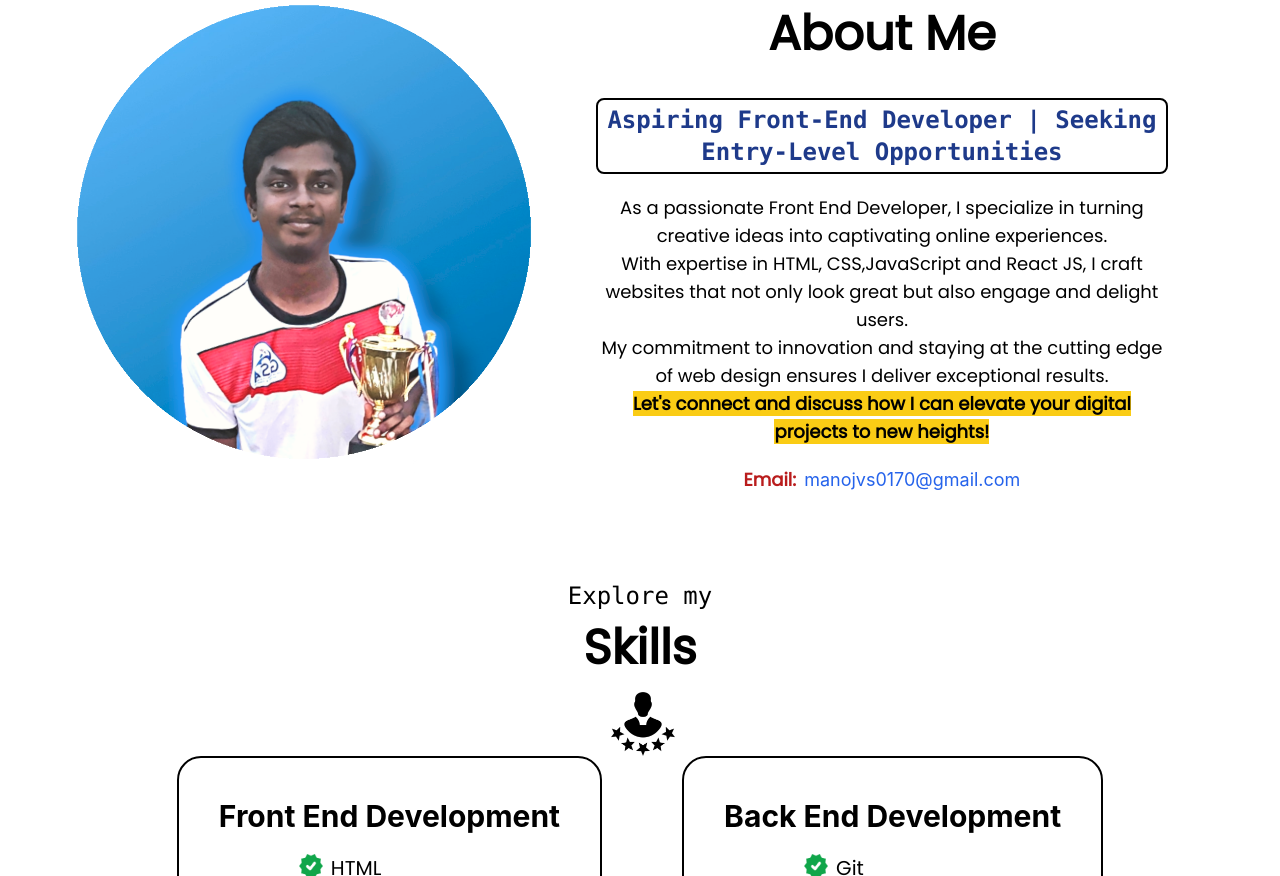
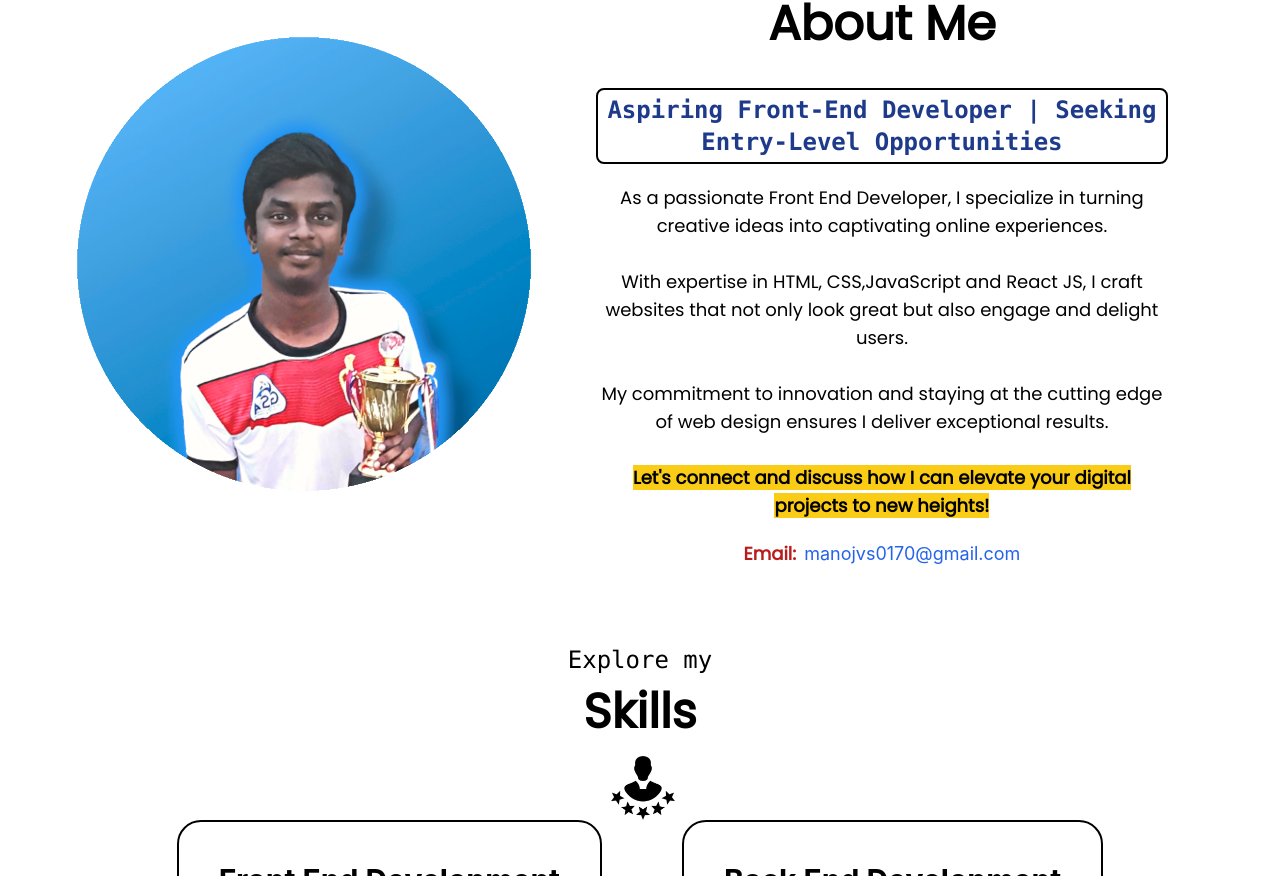
Before and after one commit to manojvs17/portfolio, a React (Create React App) app: page / in a window 1280 px wide. Shown: the part 647-1523 px from the top of the page. Built offline with nearby package versions, Linux system fonts and the light colour scheme.

Commit message:
align text in about.js

```diff
--- a/src/components/About/About.js
+++ b/src/components/About/About.js
@@ -15,7 +15,7 @@ const About = () => {
             Aspiring Front-End Developer | Seeking Entry-Level Opportunities
             </p>
             <p className='font-poppins mt-5 text-lg about-para'>
-            As a passionate Front End Developer, I specialize in turning creative ideas into captivating online experiences.<br></br>With expertise in HTML, CSS,JavaScript and React JS, I craft websites that not only look great but also engage and delight users. <br></br>My commitment to innovation and staying at the cutting edge of web design ensures I deliver exceptional results.<br></br> <span className='font-bold bg-yellow-400'>Let's connect and discuss how I can elevate your digital projects to new heights!</span>
+            <p>As a passionate Front End Developer, I specialize in turning creative ideas into captivating online experiences.</p><br></br><p>With expertise in HTML, CSS,JavaScript and React JS, I craft websites that not only look great but also engage and delight users.</p> <br></br><p>My commitment to innovation and staying at the cutting edge of web design ensures I deliver exceptional results.</p><br></br> <span className='font-bold bg-yellow-400'>Let's connect and discuss how I can elevate your digital projects to new heights!</span>
             </p>
             <p className='text-center text-blue-600 text-lg mt-5'>
                 <span className='font-bold pr-2 font-poppins text-red-700'>Email:</span><span className='hover:underline cursor-pointer'>manojvs0170@gmail.com</span>
```
Also changed, not shown: src/components/About/about.css (line endings or trailing spaces).
